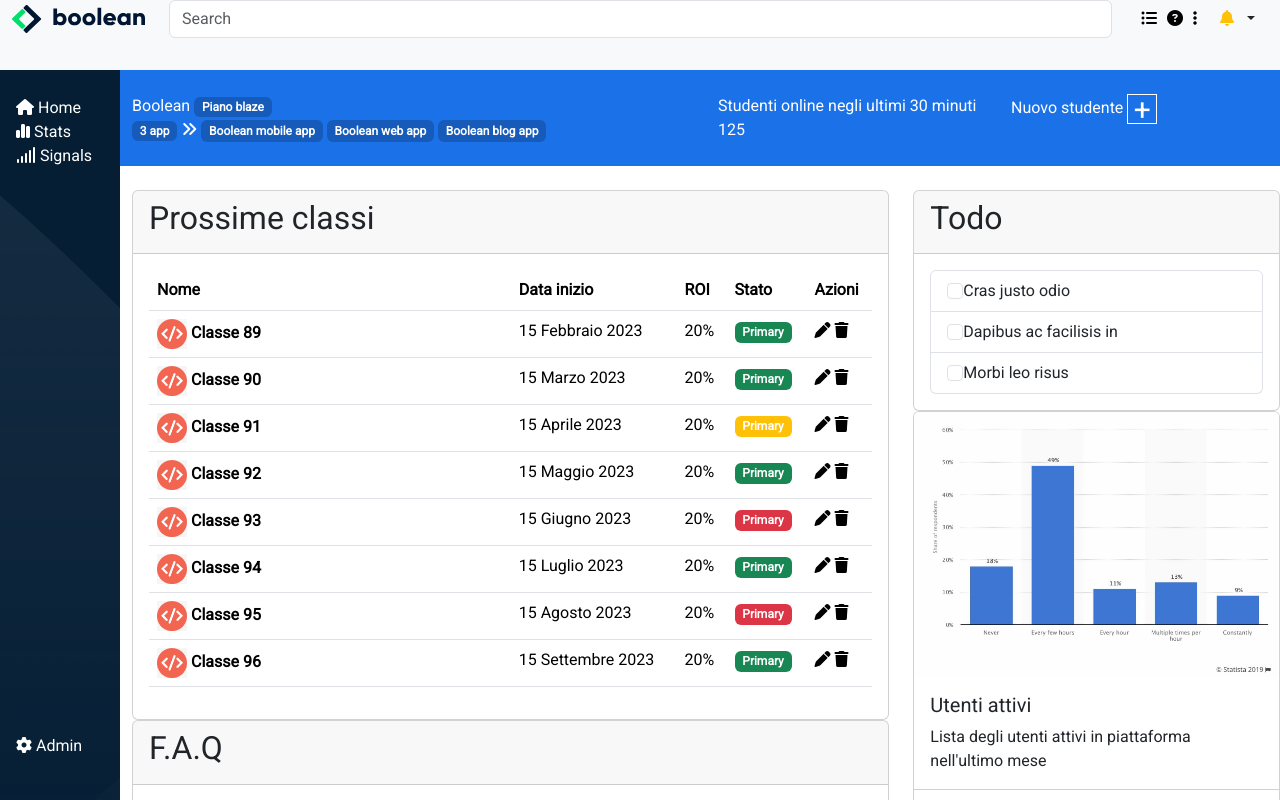
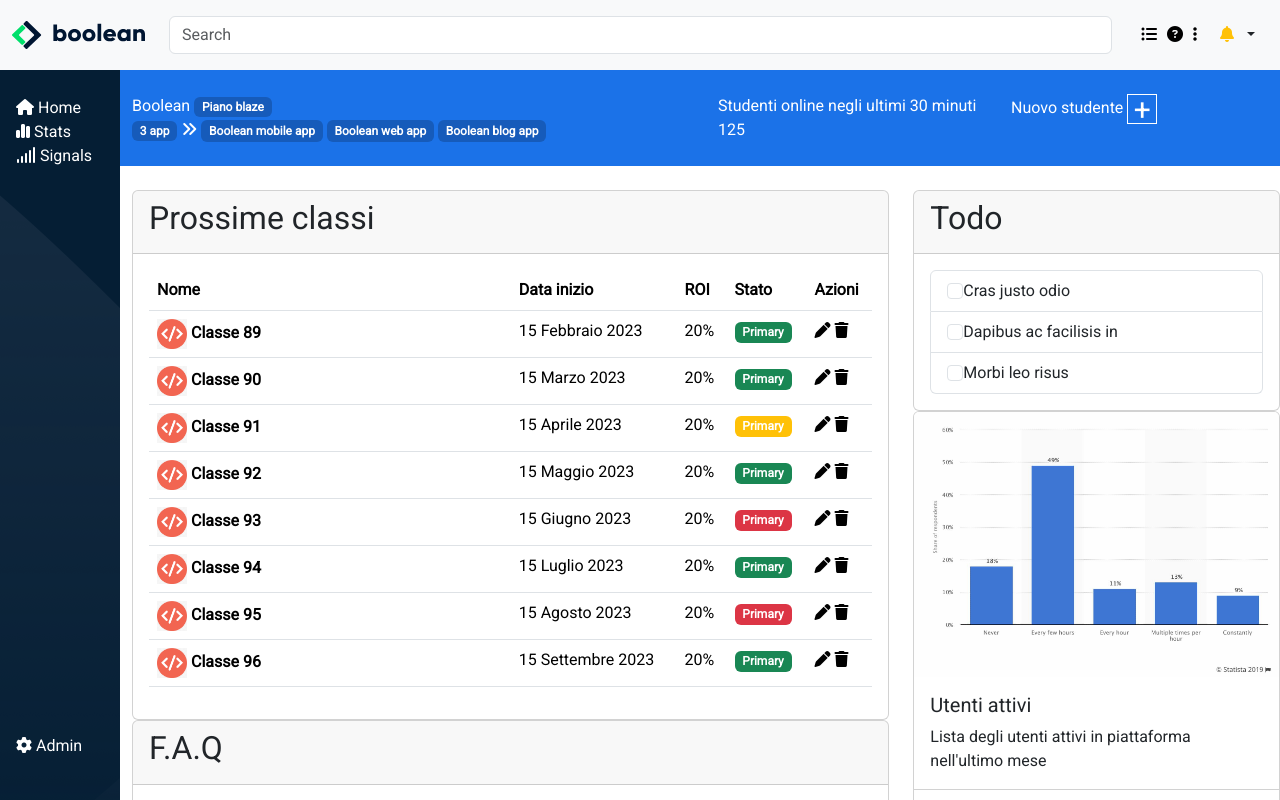
Before and after one commit to daniloeberli/html-css-bootstrap-dashboard, a plain HTML site: page index.html in a window 1280 px wide. Drawn offline with nearby package versions, Linux system fonts and the light colour scheme.

Commit message:
header padding fix

```diff
--- a/index.html
+++ b/index.html
@@ -14,7 +14,7 @@
 </head>
 <body>
     <!--header-->
-    <header class="container-fluid">
+    <header class="container-fluid py-3">
         <div class="row align-items-center">
             <div class="col-auto">
                 <div>
```
